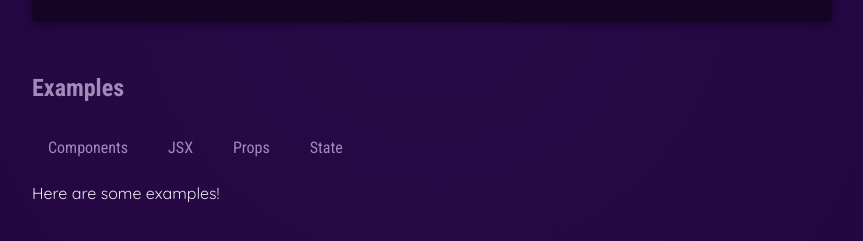
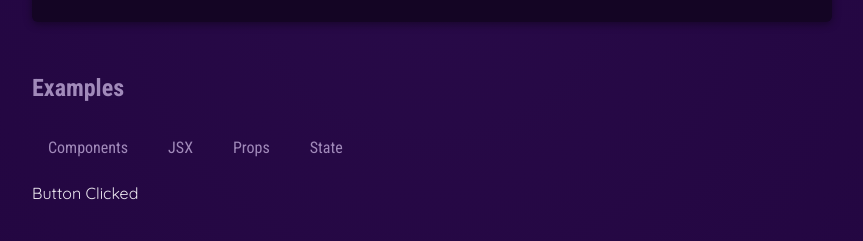
Before and after one commit to gabrielbuhendwa/code-with-React, a React (Vite) app in the folder 2. Starting-project/: page / in a window 1280 px wide. Shown: the part 677-918 px from the top of the page, without its empty margins (208-1071 px from the left). Built offline with nearby package versions, Linux system fonts and the light colour scheme.

Commit message:
add this to my repository

```diff
--- a/2. Starting-project/src/App.jsx
+++ b/2. Starting-project/src/App.jsx
@@ -1,3 +1,5 @@
+import {useState} from 'react';
+
 import { CORE_CONCEPTS } from './data.JS';
 import Header from './components/Header/Header.jsx';
 import CoreConcept from './components/CoreConcept.jsx';
@@ -5,9 +7,11 @@ import TabButton from './components/TabButton.jsx';
 
 
 function App() {
+  const [selectedTopic, setSelectedTopic] = useState('Button Clicked');
+
    function handleSelect(selectedButton){
         //selectedButton => 'components', 'jsx', 'props', 'state'
-        console.log('selectedButton');
+       setSelectedTopic(selectedButton);
   }
 
   return (
@@ -35,7 +39,7 @@ function App() {
             <TabButton onSelect={() => handleSelect('props')}>Props</TabButton>
             <TabButton onSelect={() => handleSelect('state')}>State</TabButton>
           </menu>
-          Here are some examples!
+          {selectedTopic}
         </section>
       </main>
     </div>
```
